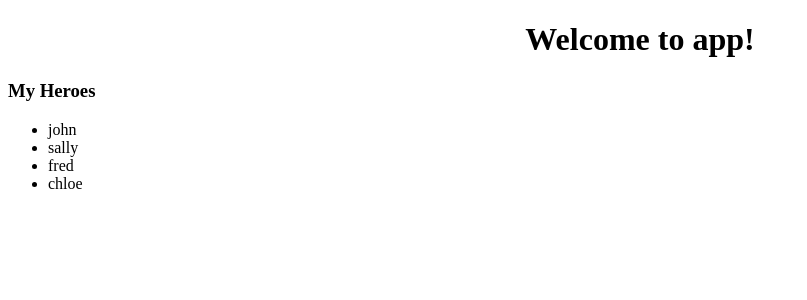
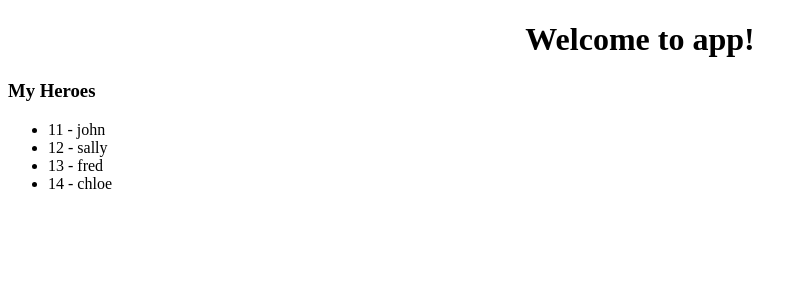
Before and after one commit to DerickBeckwith/ngatlanta-workshop, an Angular app: page / in a window 1280 px wide. Shown: the top 300 px of the page, without its empty margins (0-807 px from the left). Built offline with nearby package versions, Linux system fonts and the light colour scheme.

Commit message:
saved input decorator

```diff
--- a/src/app/app.module.ts
+++ b/src/app/app.module.ts
@@ -4,9 +4,10 @@
 
 import { AppComponent } from './app.component';
 import { HeroListComponent } from './hero-list/hero-list.component';
+import { HeroDetailComponent } from './hero-detail/hero-detail.component';
 
 @NgModule({
-  declarations: [AppComponent, HeroListComponent],
+  declarations: [AppComponent, HeroListComponent, HeroDetailComponent],
   imports: [BrowserModule, FormsModule],
   providers: [],
   bootstrap: [AppComponent]
--- /dev/null
+++ b/src/app/hero-detail/hero-detail.component.html
@@ -0,0 +1,3 @@
+<div>
+  {{hero.id}} - {{hero.name}}
+</div>
--- /dev/null
+++ b/src/app/hero-detail/hero-detail.component.ts
@@ -0,0 +1,16 @@
+import { Component, OnInit, Input } from '@angular/core';
+import { Hero } from '../hero';
+
+@Component({
+  selector: 'app-hero-detail',
+  templateUrl: './hero-detail.component.html',
+  styleUrls: ['./hero-detail.component.scss']
+})
+export class HeroDetailComponent implements OnInit {
+  @Input() hero: Hero;
+  constructor() { }
+
+  ngOnInit() {
+  }
+
+}
--- a/src/app/hero-list/hero-list.component.html
+++ b/src/app/hero-list/hero-list.component.html
@@ -4,8 +4,8 @@
 <div>
 
   <ul>
-    <li *ngFor="let hero of heroes" (click)="selectIt(hero)">
-      {{hero.name}}
+    <li *ngFor="let h of heroes" (click)="selectIt(h)">
+      <app-hero-detail [hero]="h"></app-hero-detail>
     </li>
   </ul>
 
```
Also changed, not shown: src/app/hero-detail/hero-detail.component.scss (added), 1 other file (tests, documents, lock files or other folders).
